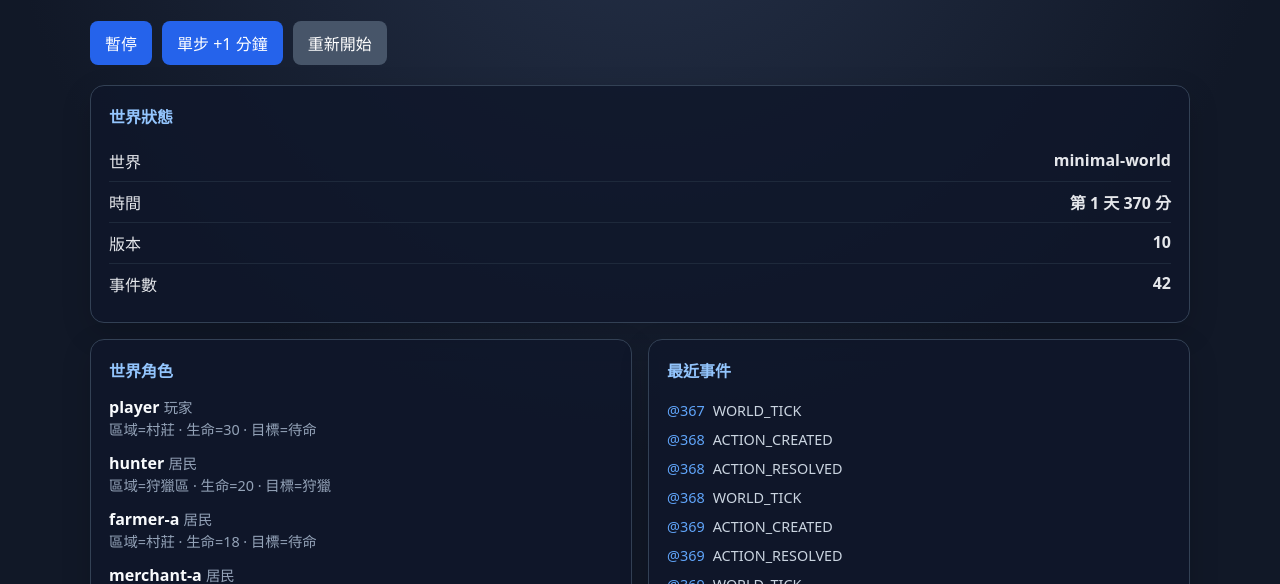
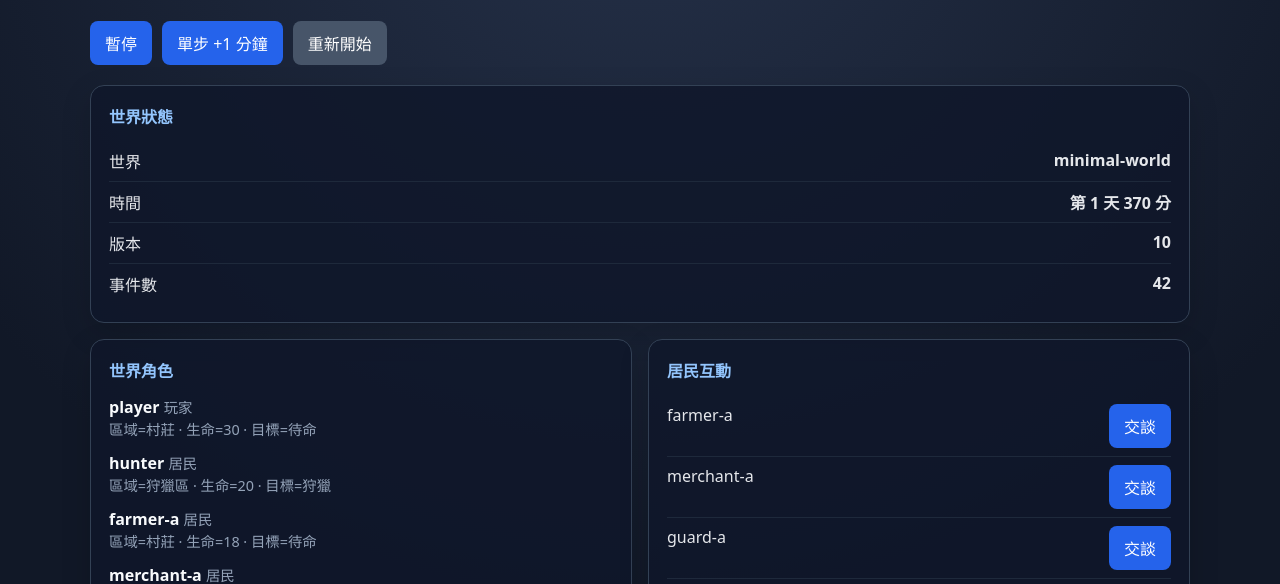
Before and after one commit to catcatmanII/text-rpg, a website with bundled scripts: page web/index.html in a window 1280 px wide. Shown: the part 191-775 px from the top of the page. Built offline with nearby package versions, Linux system fonts and the light colour scheme.

Commit message:
Add resident interaction controls

```diff
--- a/web/app.js
+++ b/web/app.js
@@ -12,6 +12,7 @@ function render() {
   $('world-status').textContent = `${world.mode} · ${view.worldMinutes} 分鐘`;
   $('summary').innerHTML = `<div class="row"><span>世界</span><strong>${view.worldId}</strong></div><div class="row"><span>時間</span><strong>第 ${Math.floor(view.worldMinutes / 1440) + 1} 天 ${view.worldMinutes % 1440} 分</strong></div><div class="row"><span>版本</span><strong>${view.version}</strong></div><div class="row"><span>事件數</span><strong>${world.eventLog.events.length}</strong></div>`;
   $('entities').innerHTML = view.entities.map(entity => `<div class="entity"><strong>${entity.id}</strong> <span class="small">${labelOf(entity.type)}</span><br><span class="small">區域=${entity.zoneId === 'village' ? '村莊' : entity.zoneId === 'hunt' ? '狩獵區' : entity.zoneId ?? '-'} · 生命=${entity.hp ?? '-'} · 目標=${labelOf(entity.goal)}</span></div>`).join('');
+  $('interactions').innerHTML = view.entities.filter(entity => entity.type === 'NPC' && entity.zoneId === 'village').map(entity => `<div class="row"><span>${entity.id}</span><button data-talk="${entity.id}">交談</button></div>`).join('') || '<span class="muted">目前沒有可交談的居民</span>';
   $('events').innerHTML = view.recentEvents.map(event => `<div class="event"><time>@${event.worldTime}</time>${labelOf(event.type)}</div>`).join('') || '<span class="muted">尚無事件</span>';
   $('toggle').textContent = world.mode === 'RUNNING' ? '暫停' : '啟動';
 }
@@ -22,4 +23,5 @@ function restartTimer() { clearInterval(timer); timer = setInterval(tick, 500);
 $('toggle').addEventListener('click', () => { if (world.mode === 'RUNNING') world.pause(); else if (world.mode === 'PAUSED') world.resume(); else world.start(); render(); });
 $('step').addEventListener('click', () => { if (world.mode === 'STOPPED') world.start(); world.pause(); world.step(); render(); });
 $('reset').addEventListener('click', () => { world = createMinimalWorld(); render(); });
+$('interactions').addEventListener('click', event => { const targetId = event.target.dataset.talk; if (targetId) { world.talk('player', targetId); render(); } });
 restartTimer(); render();
--- a/web/index.html
+++ b/web/index.html
@@ -26,6 +26,7 @@
       <section class="dashboard">
         <article class="card summary"><h2>世界狀態</h2><div id="summary"></div></article>
         <article class="card"><h2>世界角色</h2><div id="entities"></div></article>
+        <article class="card"><h2>居民互動</h2><div id="interactions"></div></article>
         <article class="card events"><h2>最近事件</h2><div id="events"></div></article>
       </section>
     </main>
```
Also changed, not shown: index.html (+1 -1 lines).
